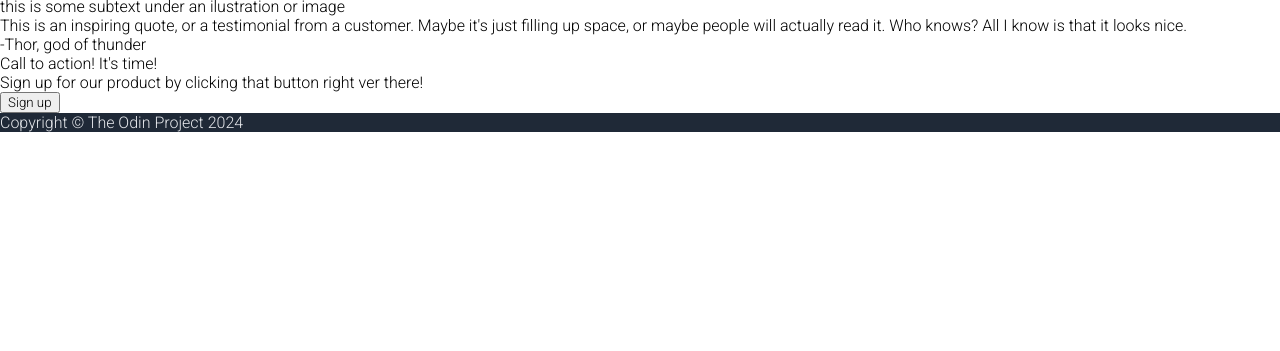
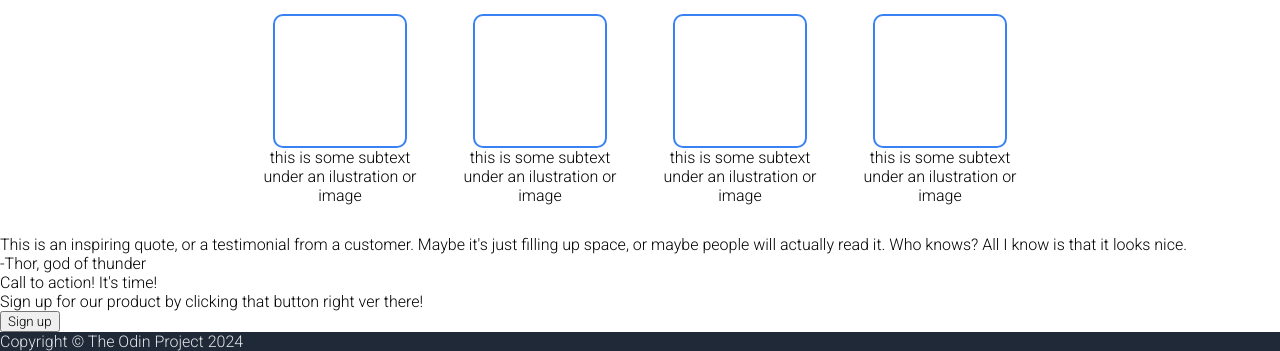
Before and after one commit to SofiaJD/odin-landingPage, a plain HTML site: page index.html in a window 1280 px wide. Shown: the part 464-815 px from the top of the page. Drawn offline with Linux system fonts and the light colour scheme.

Commit message:
add class and id's name in HTML and css' style for section 1

```diff
--- a/index.html
+++ b/index.html
@@ -32,30 +32,30 @@
     </header>
 
     <!-- Section 1 -->
-    <section>
+    <section id="section1">
         <h2>Some random information</h2>
-        <div>
-            <div>
-                <div class="square"></div>
+        <div id="squares">
+            <div class="item">
+                <div class="square">.</div>
                 <p>this is some subtext under an ilustration or image</p>
             </div>
-            <div>
-                <div class="square"></div>
+            <div class="item">
+                <div class="square">.</div>
                 <p>this is some subtext under an ilustration or image</p>
             </div>
-            <div>
-                <div class="square"></div>
+            <div class="item">
+                <div class="square">.</div>
                 <p>this is some subtext under an ilustration or image</p>
             </div>
-            <div>
-                <div class="square"></div>
+            <div class="item">
+                <div class="square">.</div>
                 <p>this is some subtext under an ilustration or image</p>
             </div>
         </div>
     </section>
 
     <!-- Section 2 -->
-    <section>
+    <section id="section2">
         <blockquote>
             <p>
                 This is an inspiring quote, or a testimonial from a customer. Maybe it's just filling up space, or maybe people will actually read it. Who knows?
@@ -66,7 +66,7 @@
     </section>
 
     <!-- Section 3 -->
-    <section>
+    <section id="section3">
         <div>
            <p><strong>Call to action! It's time!</strong></p>
            <p>Sign up for our product by clicking that button right ver there!</p>
--- a/style.css
+++ b/style.css
@@ -80,3 +80,35 @@ header #img
     background-color: rgb(117, 117, 126);
     padding: 100px 80px;
 }
+
+#section1
+{
+    text-align: center;
+    margin: 30px 0;
+}
+
+#section1 h2
+{
+    font-size: 36px;
+    font-weight: 900;
+    color: #1f2937;
+}
+
+#section1 #squares
+{
+    margin: 30px 250px;
+    display: flex;
+    justify-content: center;
+    gap: 20px;
+
+}
+
+#section1 #squares .square
+{
+    border: 2px solid #3882f6;
+    border-radius: 10px;
+    color: transparent;
+    width: 130px;
+    height: 130px;
+    margin: 0 auto;
+}
```
